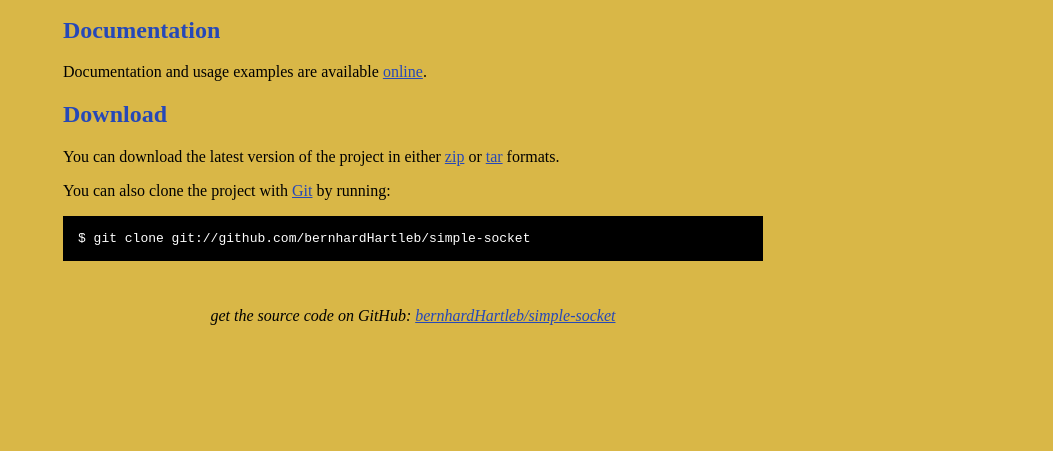
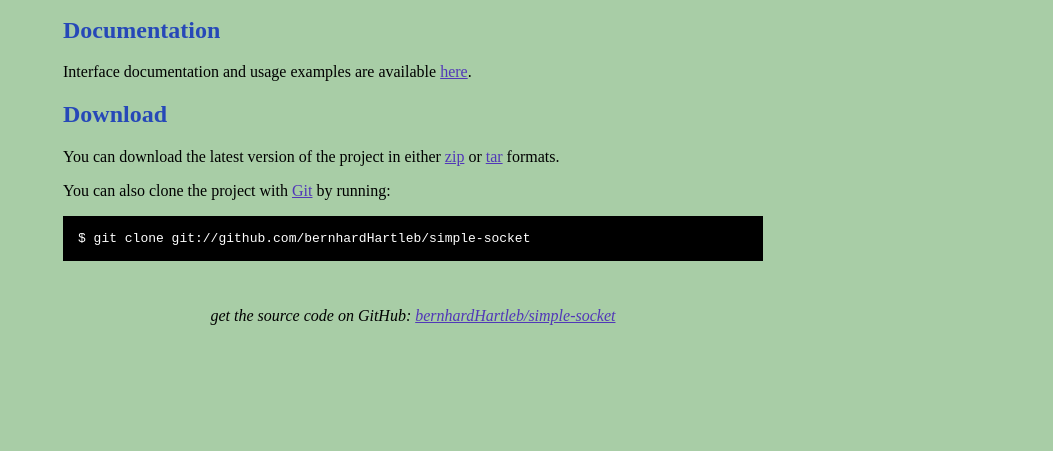
Before and after one commit to bernhardHartleb/simple-socket, a plain HTML site: page index.html in a window 1280 px wide. Shown: the part 349-800 px from the top of the page, without its empty margins (227-1280 px from the left). Drawn offline with Linux system fonts and the light colour scheme.

Commit message:
Improve color choices

```diff
--- a/index.html
+++ b/index.html
@@ -8,7 +8,7 @@
 	<style type="text/css">
 		body {
 			margin-top: 1.0em;
-			background-color: #d9b747;
+			background-color: #a8cda6;
 			font-family: "Helvetica,Arial,FreeSans";
 			color: #000000;
 		}
@@ -21,7 +21,7 @@
 		h1 a { text-decoration: none }
 		h2 { font-size: 1.5em; color: #2648b8; }
 		h3 { text-align: center; color: #2648b8; }
-		a { color: #2648b8; }
+		a { color: #5137b8; }
 		.description { font-size: 1.2em; margin-bottom: 30px; margin-top: 30px; font-style: italic;}
 		.download { float: right; }
 		pre { background: #000; color: #fff; padding: 15px;}
@@ -60,7 +60,7 @@
 		</p>
 
 		<h2>Documentation</h2>
-		<p>Documentation and usage examples are available <a href="doxygen/html/index.html" target="_blank">online</a>.</p>
+		<p>Interface documentation and usage examples are available <a href="doxygen/html/index.html" target="_blank">here</a>.</p>
 
 		<h2>Download</h2>
 		<p>
```
